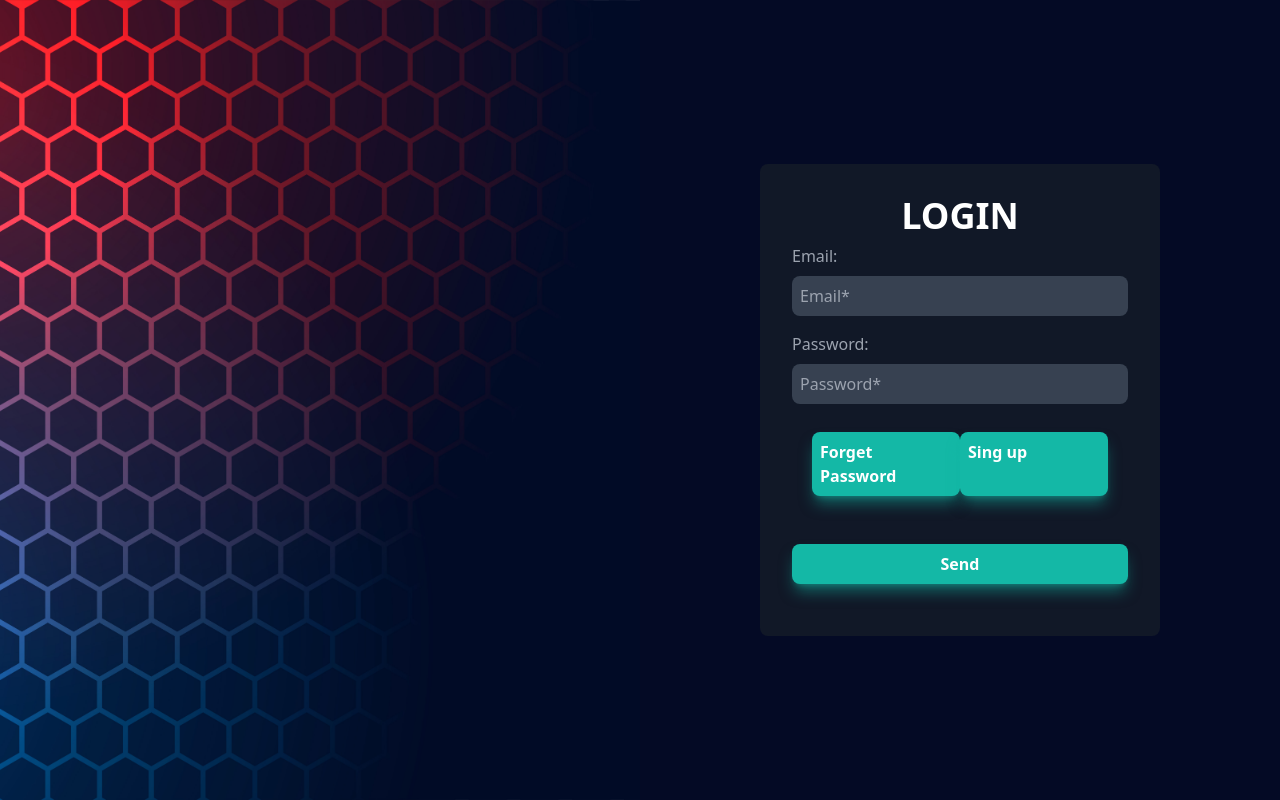
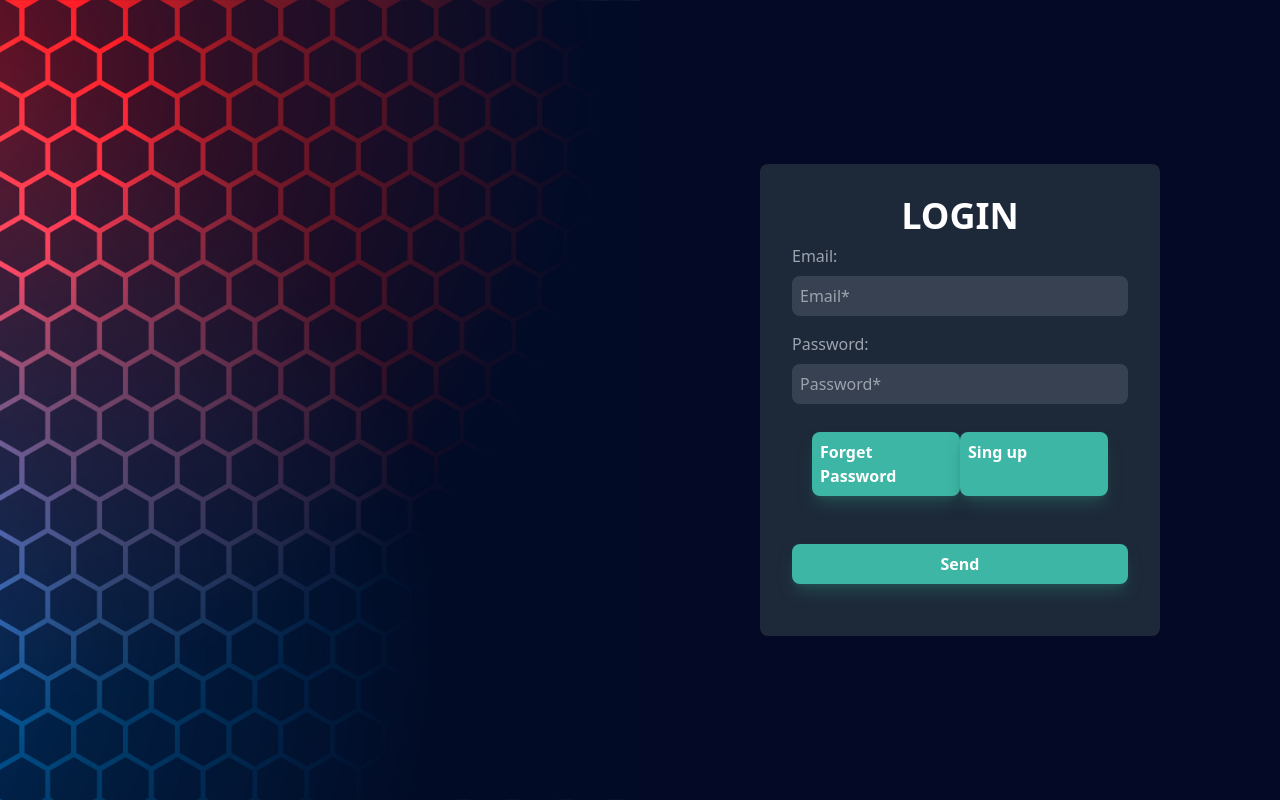
Before and after one commit to felipe11dias/jogo-serio-tradicional, a React (Create React App) app: page /jogos-serios-tradicionais-fe/access-control/login in a window 1280 px wide. Built offline with nearby package versions, Linux system fonts and the light colour scheme.

Commit message:
tailwind with formlogin

```diff
--- a/src/pages/access-control/components/forms/form-login/FormLogin.tsx
+++ b/src/pages/access-control/components/forms/form-login/FormLogin.tsx
@@ -92,33 +92,33 @@ export default function FormLogin() {
   }
 
   return (
-    <form className='max-w-[400px] w-full mx-auto rounded-lg bg-gray-900 p-8 px-8' onSubmit={handleSubmit(onSubmitHandler)}>
-      <h2 className="text-4xl text-white font-bold text-center">LOGIN</h2>
+    <form className='max-w-[400px] w-full mx-auto rounded-lg bg-backgroundColorSecondary p-8 px-8' onSubmit={handleSubmit(onSubmitHandler)}>
+      <h2 className="text-4xl text-textColorPrimary font-bold text-center">LOGIN</h2>
 
-      <div className='flex flex-col text-gray-400 py-2' >
+      <div className='flex flex-col text-textHintColor py-2' >
         <h3>Email:</h3>
-        <input className='rounded-lg bg-gray-700 mt-2 p-2 focus:border-blue-500 focus:bg-gray-800 focus:outline-none' type="text" placeholder="Email*" {...register("username")} />
-        <p className='text-red-500'>{errors.username?.message}</p>
+        <input className='rounded-lg bg-gray-700 mt-2 p-2 focus:border-blue-500 focus:bg-backgroundColorPrimary focus:outline-none' type="text" placeholder="Email*" {...register("username")} />
+        <p className='text-errTextColor'>{errors.username?.message}</p>
       </div>
 
-      <div className='flex flex-col text-gray-400 py-2' >
+      <div className='flex flex-col text-textHintColor py-2' >
       <h3>Password:</h3>
-        <input className='rounded-lg bg-gray-700 mt-2 p-2 focus:border-blue-500 focus:bg-gray-800 focus:outline-none' type="text" placeholder="Password*" {...register("password")} />
-        <p className='text-red-500'>{errors.password?.message}</p>
+        <input className='rounded-lg bg-gray-700 mt-2 p-2 focus:border-blue-500 focus:bg-backgroundColorPrimary focus:outline-none' type="text" placeholder="Password*" {...register("password")} />
+        <p className='text-errTextColor'>{errors.password?.message}</p>
       </div>
 
 
       <div className='flex justify-between mx-5 mb-2'>
-        <Link className='w-full my-5 py-2 px-2 bg-teal-500 shadow-lg shadow-teal-500/50 hover:shadow-teal-500/40 text-white font-semibold rounded-lg' to={`/access-control/forget-password`}>
+        <Link className='w-full my-5 py-2 px-2 bg-buttonColor shadow-lg shadow-hoverColorButton/50 hover:shadow-hoverColorButton/40 text-white font-semibold rounded-lg' to={`/access-control/forget-password`}>
           Forget Password
         </Link>
-        <Link  className='w-full my-5 py-2 px-2 bg-teal-500 shadow-lg shadow-teal-500/50 hover:shadow-teal-500/40 text-white font-semibold rounded-lg'to={`/access-control/sign-up`}>
+        <Link  className='w-full my-5 py-2 px-2 bg-buttonColor shadow-lg shadow-hoverColorButton/50 hover:shadow-hoverColorButton/40 text-white font-semibold rounded-lg'to={`/access-control/sign-up`}>
           Sing up
         </Link>
       </div>
 
       <div className="flex justify-center">
-        <button className='w-full my-5 py-2 bg-teal-500 shadow-lg shadow-teal-500/50 hover:shadow-teal-500/40 text-white font-semibold rounded-lg' type="submit">
+        <button className='w-full my-5 py-2 bg-buttonColor shadow-lg shadow-hoverColorButton/50 hover:shadow-hoverColorButton/40 text-white font-semibold rounded-lg' type="submit">
           Send
         </button>
       </div>
--- a/tailwind.config.js
+++ b/tailwind.config.js
@@ -36,9 +36,13 @@ module.exports = {
         primary: '#101828',
         secondary: '#7F56D9',
         backgroundColorPrimary: '#101624',
+        backgroundColorLogin: '#040a25',
         backgroundColorSecondary: '#1d2939',
-        backgroundColorLogin: '#040a25',
         buttonColor: '#3eb6a5',
+        textColorPrimary: '#FFFFFF',
+        textColorSecondary: '#000000',
+        textHintColor: '#9da3af',
+        errTextColor: '#e14c3c',
 
 
         // Hovers
```
